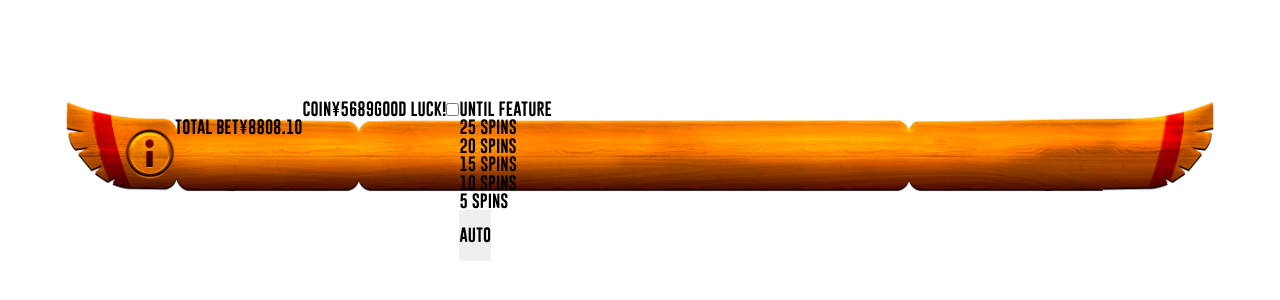
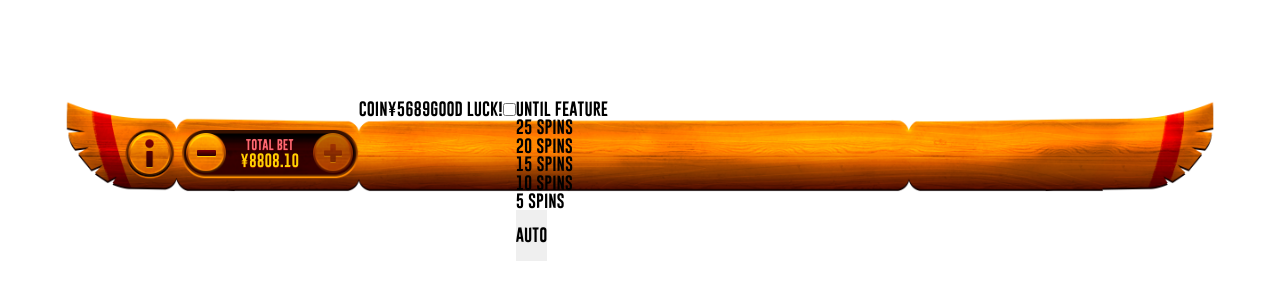
Before and after one commit to Inquisitor1229/bottom-bar, a website: page public/index.html in a window 1280 px wide. Shown: the part 460-760 px from the top of the page. Drawn offline with Linux system fonts and the light colour scheme.

Commit message:
Add styles for element .bottom-bar__bet
Styles for element .bottom-bar__bet and all states for buttons, styles for text

```diff
--- a/src/scss/main.scss
+++ b/src/scss/main.scss
@@ -99,4 +99,95 @@ li {
       background-size: contain;
     }
   }
+
+  &__bet {
+    background: url(../img/bet-bg.png) no-repeat;
+    background-size: contain;
+    display: flex;
+    min-width: 15.45%;
+    max-width: 15.45%;
+    max-height: 52%;
+    margin-top: 2.5%;
+    margin-left: 0.5%;
+
+    &-labels {
+      display: flex;
+      flex-direction: column;
+      justify-content: center;
+      align-items: center;
+      margin: 0 auto;
+    }
+
+    &-minus {
+      background: url(../img/bet-btn-normal-bg.png) no-repeat;
+      background-size: contain;
+      width: 22.5%;
+      height: 81%;
+      margin-top: 2.5%;
+      margin-left: 3%;
+
+      &-icon {
+        background: url(../img/minus-icon-normal.png) no-repeat;
+        background-size: contain;
+        background-position: center;
+        width: 48%;
+        height: 48%;
+        margin: 0 auto;
+      }
+    }
+
+    &-plus {
+      background: url(../img/bet-btn-normal-bg.png) no-repeat;
+      background-size: contain;
+      width: 22.5%;
+      height: 81%;
+      margin-top: 2.5%;
+        margin-right: 3%;
+
+      &-icon {
+        background: url(../img/plus-icon-normal.png) no-repeat;
+        background-size: contain;
+        width: 48%;
+        height: 48%;
+        margin: 0 auto;
+      }
+    }
+
+    &-plus:hover, &-minus:hover {
+      background: url(../img/bet-btn-hover-bg.png) no-repeat;
+      background-size: contain;
+    }
+
+    &-plus:active, &-minus:active {
+      background: url(../img/bet-btn-click-bg.png) no-repeat;
+      background-size: contain;
+    }
+
+    &-plus:disabled, &-minus:disabled {
+      background: url(../img/bet-btn-disable-bg.png) no-repeat;
+      background-size: contain;
+    }
+
+    &-plus:disabled .bottom-bar__bet-plus-icon {
+      background: url(../img/plus-icon-disable.png) no-repeat;
+      background-size: contain;
+    }
+
+    &-minus:disabled .bottom-bar__bet-minus-icon {
+      background: url(../img/minus-icon-disable.png) no-repeat;
+      background-size: contain;
+    }
+  }
 }
+
+.bottom-bar__bet-head {
+  color: #ff6972;
+  text-shadow: 0px 1px 0px #4e0005;
+  font-size: calc( (100vw - 320px)/(1920 - 320) * (18 - 3) + 3px);
+}
+
+.bottom-bar__bet-count {
+  color: #ffd100;
+  text-shadow: 0px 1px 0px #710008;
+  font-size: calc( (100vw - 320px)/(1920 - 320) * (22 - 4) + 4px);
+}
```
Also changed, not shown: public/css/main.css, 1 other file.
